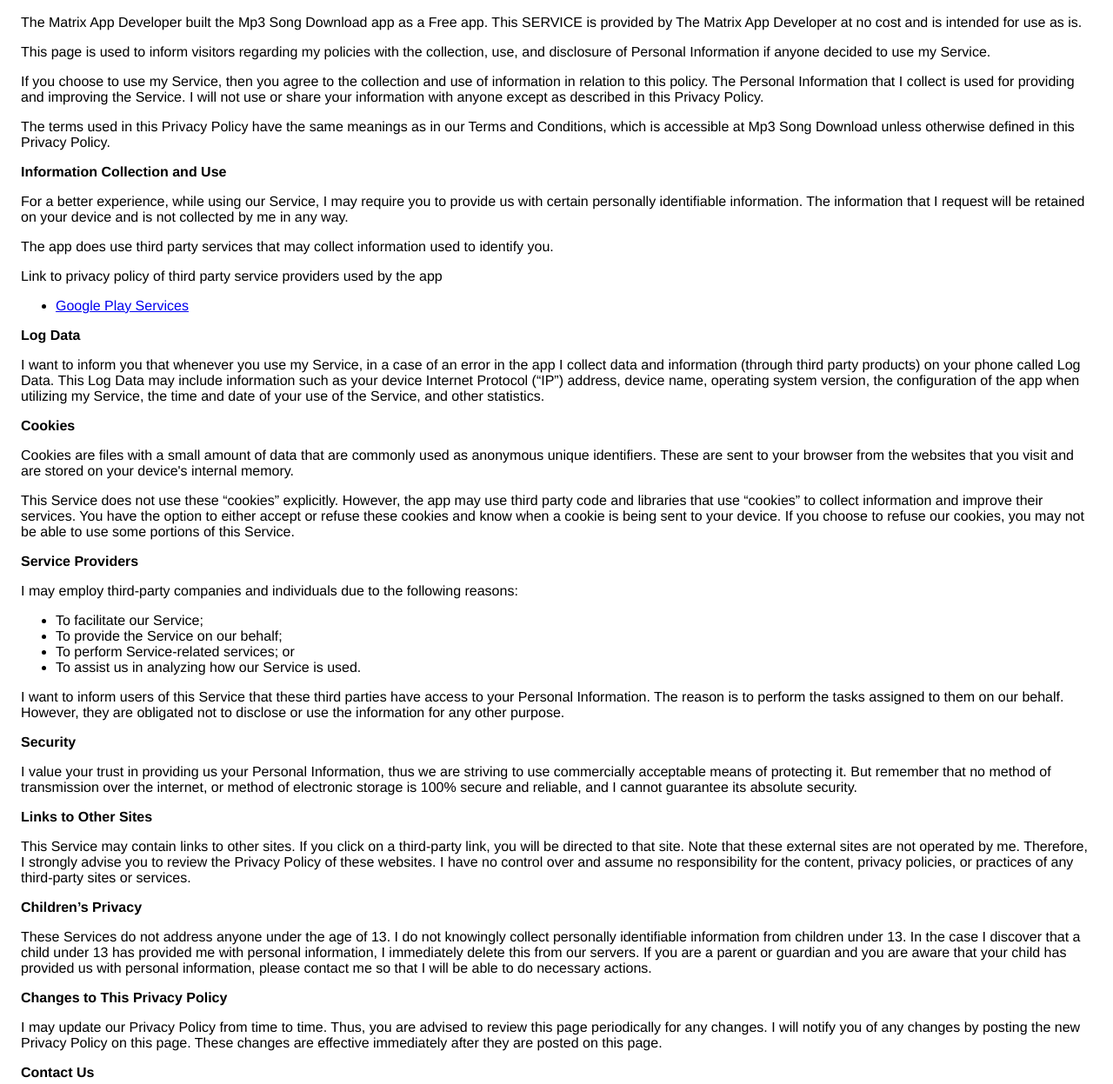
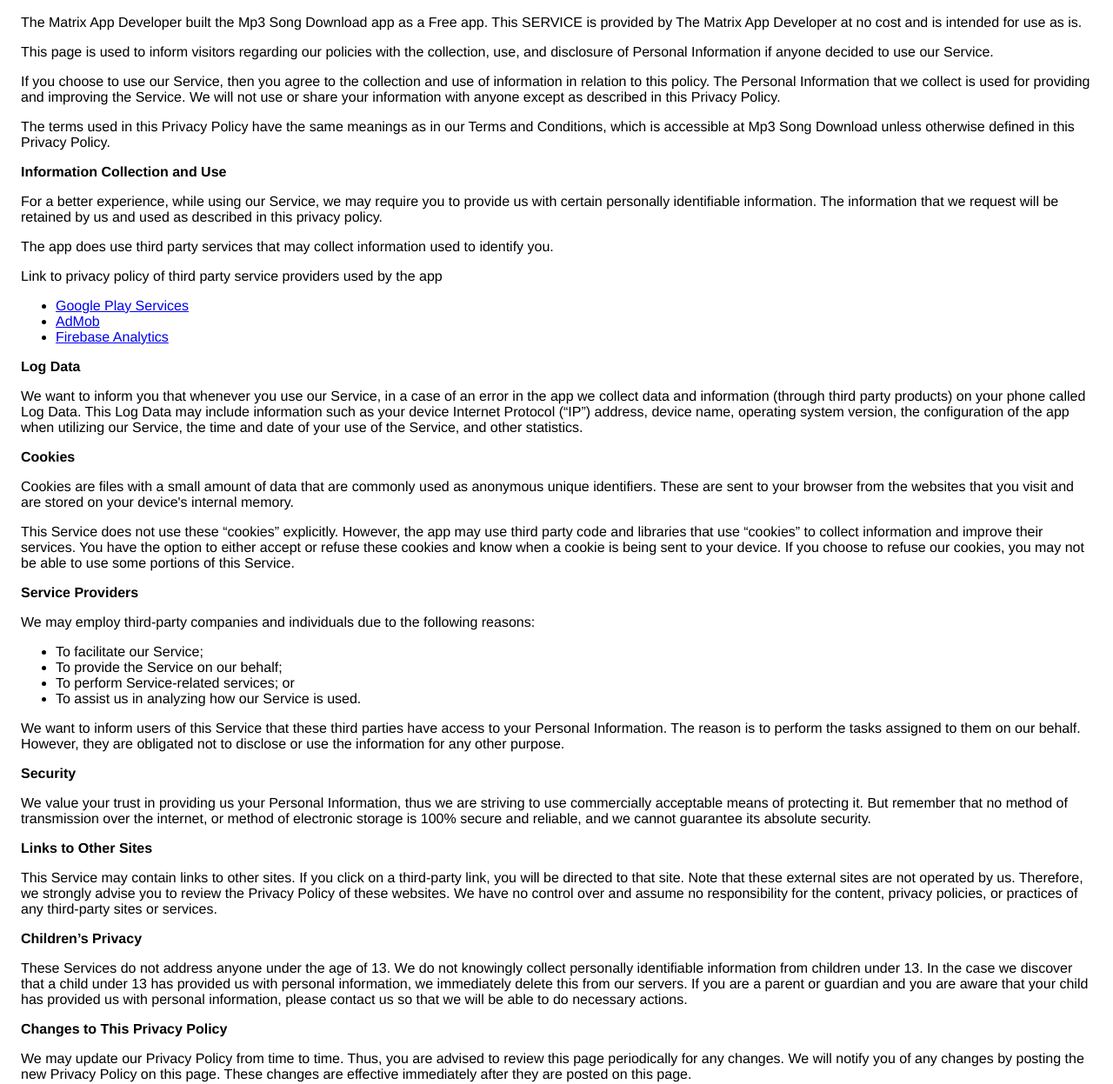
Before and after one commit to sohel274/sohel274.github.io, a plain HTML site: page mp3_privacy_policy.html in a window 1280 px wide. Shown: the part 75-1322 px from the top of the page at 87% size. Drawn offline with Linux system fonts and the light colour scheme.

Commit message:
Add files via upload

```diff
--- a/mp3_privacy_policy.html
+++ b/mp3_privacy_policy.html
@@ -1,18 +1,18 @@
 <!DOCTYPE html><html> <head> <meta charset="utf-8"> <meta name="viewport" content="width=device-width"> <title>Privacy Policy</title> <style>body{font-family: "Helvetica Neue", Helvetica, Arial, sans-serif; padding:1em;}</style></head> <body><h2>Privacy Policy</h2> <p> The Matrix App Developer built the Mp3 Song Download app as a Free app. This SERVICE is provided by The Matrix App Developer at no cost and is intended for use as is.
-                  </p> <p>This page is used to inform visitors regarding my policies with the collection, use, and
-                    disclosure of Personal Information if anyone decided to use my Service.
-                  </p> <p>If you choose to use my Service, then you agree to the collection and use of information in relation
-                    to this policy. The Personal Information that I collect is used for providing and improving the
-                    Service. I will not use or share your information with anyone except as described
+                  </p> <p>This page is used to inform visitors regarding our policies with the collection, use, and
+                    disclosure of Personal Information if anyone decided to use our Service.
+                  </p> <p>If you choose to use our Service, then you agree to the collection and use of information in relation
+                    to this policy. The Personal Information that we collect is used for providing and improving the
+                    Service. We will not use or share your information with anyone except as described
                     in this Privacy Policy.
                   </p> <p>The terms used in this Privacy Policy have the same meanings as in our Terms and Conditions, which is accessible
                     at Mp3 Song Download unless otherwise defined in this Privacy Policy.
-                  </p> <p><strong>Information Collection and Use</strong></p> <p>For a better experience, while using our Service, I may require you to provide us with certain
-                    personally identifiable information. The information that I request will be retained on your device and is not collected by me in any way.
-                  </p> <p>The app does use third party services that may collect information used to identify you.</p> <div><p>Link to privacy policy of third party service providers used by the app</p> <ul><li><a href="https://www.google.com/policies/privacy/" target="_blank">Google Play Services</a></li> <!----> <!----> <!----> <!----> <!----></ul></div> <p><strong>Log Data</strong></p> <p> I want to inform you that whenever you use my Service, in a case of an
-                    error in the app I collect data and information (through third party products) on your phone
+                  </p> <p><strong>Information Collection and Use</strong></p> <p>For a better experience, while using our Service, we may require you to provide us with certain
+                    personally identifiable information. The information that we request will be retained by us and used as described in this privacy policy.
+                  </p> <p>The app does use third party services that may collect information used to identify you.</p> <div><p>Link to privacy policy of third party service providers used by the app</p> <ul><li><a href="https://www.google.com/policies/privacy/" target="_blank">Google Play Services</a></li> <li><a href="https://support.google.com/admob/answer/6128543?hl=en" target="_blank">AdMob</a></li> <li><a href="https://firebase.google.com/policies/analytics" target="_blank">Firebase Analytics</a></li> <!----> <!----> <!----> <!----></ul></div> <p><strong>Log Data</strong></p> <p> We want to inform you that whenever you use our Service, in a case of an
+                    error in the app we collect data and information (through third party products) on your phone
                     called Log Data. This Log Data may include information such as your device Internet Protocol (“IP”) address,
-                    device name, operating system version, the configuration of the app when utilizing my Service,
+                    device name, operating system version, the configuration of the app when utilizing our Service,
                     the time and date of your use of the Service, and other statistics.
                   </p> <p><strong>Cookies</strong></p> <p>Cookies are files with a small amount of data that are commonly used as anonymous unique identifiers. These
                     are sent to your browser from the websites that you visit and are stored on your device's internal memory.
@@ -20,27 +20,27 @@
                     that use “cookies” to collect information and improve their services. You have the option to either
                     accept or refuse these cookies and know when a cookie is being sent to your device. If you choose to
                     refuse our cookies, you may not be able to use some portions of this Service.
-                  </p> <p><strong>Service Providers</strong></p> <p> I may employ third-party companies and individuals due to the following reasons:</p> <ul><li>To facilitate our Service;</li> <li>To provide the Service on our behalf;</li> <li>To perform Service-related services; or</li> <li>To assist us in analyzing how our Service is used.</li></ul> <p> I want to inform users of this Service that these third parties have access to your
+                  </p> <p><strong>Service Providers</strong></p> <p> We may employ third-party companies and individuals due to the following reasons:</p> <ul><li>To facilitate our Service;</li> <li>To provide the Service on our behalf;</li> <li>To perform Service-related services; or</li> <li>To assist us in analyzing how our Service is used.</li></ul> <p> We want to inform users of this Service that these third parties have access to your
                     Personal Information. The reason is to perform the tasks assigned to them on our behalf. However, they
                     are obligated not to disclose or use the information for any other purpose.
-                  </p> <p><strong>Security</strong></p> <p> I value your trust in providing us your Personal Information, thus we are striving
+                  </p> <p><strong>Security</strong></p> <p> We value your trust in providing us your Personal Information, thus we are striving
                     to use commercially acceptable means of protecting it. But remember that no method of transmission over
-                    the internet, or method of electronic storage is 100% secure and reliable, and I cannot guarantee
+                    the internet, or method of electronic storage is 100% secure and reliable, and we cannot guarantee
                     its absolute security.
                   </p> <p><strong>Links to Other Sites</strong></p> <p>This Service may contain links to other sites. If you click on a third-party link, you will be directed
-                    to that site. Note that these external sites are not operated by me. Therefore, I strongly
-                    advise you to review the Privacy Policy of these websites. I have no control over
+                    to that site. Note that these external sites are not operated by us. Therefore, we strongly
+                    advise you to review the Privacy Policy of these websites. We have no control over
                     and assume no responsibility for the content, privacy policies, or practices of any third-party sites
                     or services.
-                  </p> <p><strong>Children’s Privacy</strong></p> <p>These Services do not address anyone under the age of 13. I do not knowingly collect
-                    personally identifiable information from children under 13. In the case I discover that a child
-                    under 13 has provided me with personal information, I immediately delete this from
+                  </p> <p><strong>Children’s Privacy</strong></p> <p>These Services do not address anyone under the age of 13. We do not knowingly collect
+                    personally identifiable information from children under 13. In the case we discover that a child
+                    under 13 has provided us with personal information, we immediately delete this from
                     our servers. If you are a parent or guardian and you are aware that your child has provided us with personal
-                    information, please contact me so that I will be able to do necessary actions.
-                  </p> <p><strong>Changes to This Privacy Policy</strong></p> <p> I may update our Privacy Policy from time to time. Thus, you are advised to review
-                    this page periodically for any changes. I will notify you of any changes by posting
+                    information, please contact us so that we will be able to do necessary actions.
+                  </p> <p><strong>Changes to This Privacy Policy</strong></p> <p> We may update our Privacy Policy from time to time. Thus, you are advised to review
+                    this page periodically for any changes. We will notify you of any changes by posting
                     the new Privacy Policy on this page. These changes are effective immediately after they are posted on
                     this page.
-                  </p> <p><strong>Contact Us</strong></p> <p>If you have any questions or suggestions about my Privacy Policy, do not hesitate to contact
-                    me.
+                  </p> <p><strong>Contact Us</strong></p> <p>If you have any questions or suggestions about our Privacy Policy, do not hesitate to contact
+                    us.
                   </p> <p>This privacy policy page was created at <a href="https://privacypolicytemplate.net" target="_blank">privacypolicytemplate.net</a>                    and modified/generated by <a href="https://app-privacy-policy-generator.firebaseapp.com/" target="_blank">App Privacy Policy Generator</a></p></body></html>
```
